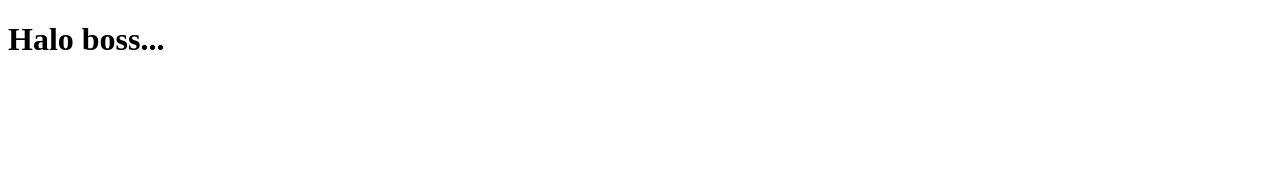
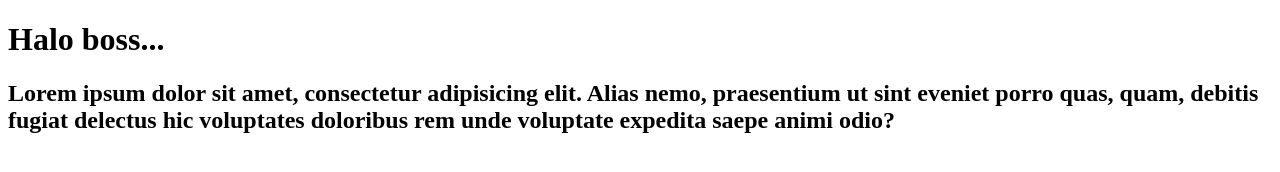
Before and after one commit to mfj234/latihanGit, a plain HTML site: page index.html in a window 1280 px wide. Drawn offline with Linux system fonts and the light colour scheme.

Commit message:
menambahkan h2 di index.html

```diff
--- a/index.html
+++ b/index.html
@@ -7,5 +7,10 @@
   </head>
   <body>
     <h1>Halo boss...</h1>
+    <h2>
+      Lorem ipsum dolor sit amet, consectetur adipisicing elit. Alias nemo,
+      praesentium ut sint eveniet porro quas, quam, debitis fugiat delectus hic
+      voluptates doloribus rem unde voluptate expedita saepe animi odio?
+    </h2>
   </body>
 </html>
```
